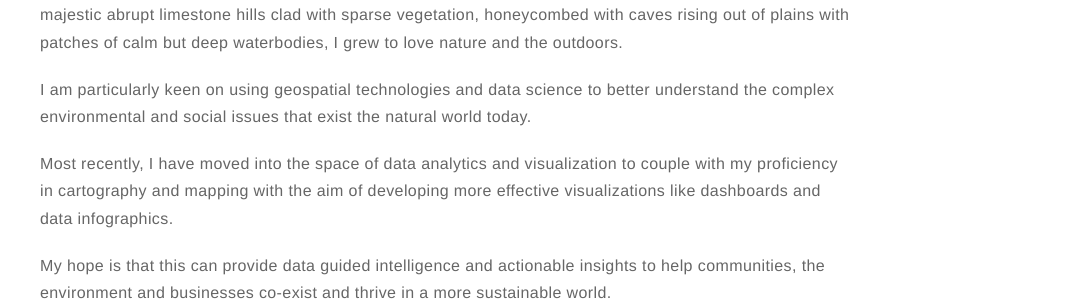
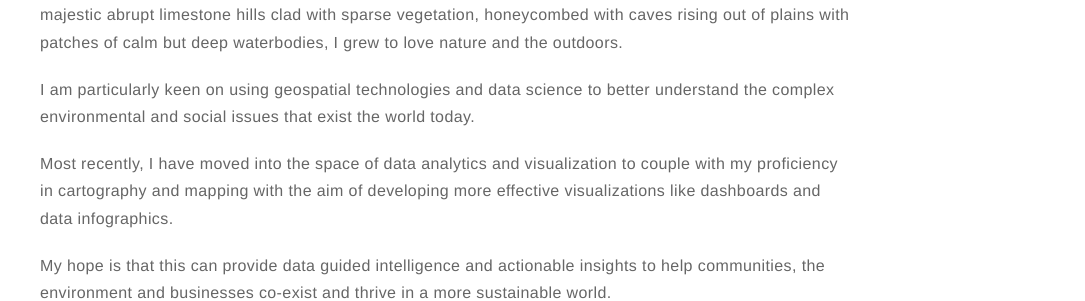
Before and after one commit to jasonjb82/jasonjb82.github.io, a Jekyll site: the page built from about.md, in a window 1280 px wide. Shown: the part 803-1104 px from the top of the page, without its empty margins (195-1280 px from the left). Built offline with Jekyll 4.4.1, drawn with Linux system fonts in a browser that asks for light colours.

Commit message:
Update about.md

```diff
--- a/about.md
+++ b/about.md
@@ -11,7 +11,7 @@
 hills clad with sparse vegetation, honeycombed with caves rising out of plains with patches of calm but deep waterbodies,
 I grew to love nature and the outdoors.</p>
 
-<p>I am particularly keen on using geospatial technologies and data science to better understand the complex environmental and social issues that exist the natural world today.</p>
+<p>I am particularly keen on using geospatial technologies and data science to better understand the complex environmental and social issues that exist the world today.</p>
 
 <p>Most recently, I have moved into the space of data analytics and visualization to couple with my proficiency in cartography and mapping with the aim of developing more effective visualizations like dashboards and data infographics.</p>
 
```
